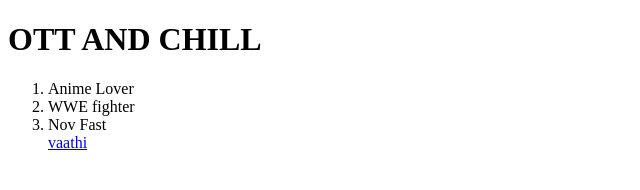
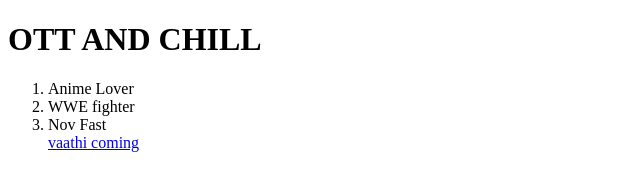
Before and after one commit to Gokuls0611/ottandchill.com, a plain HTML site: page index.html in a window 1280 px wide. Shown: the full height of the page, 0-640 px from the left. Drawn offline with Linux system fonts and the light colour scheme.

Commit message:
Update index.html

```diff
--- a/index.html
+++ b/index.html
@@ -9,6 +9,6 @@
 	<li>Anime Lover</li>
 	<li>WWE fighter</li>
 	<li>Nov Fast</li>
-	<a href = "https://www.youtube.com/watch?v=fRD_3vJagxk">vaathi</a>
+	<a href = "https://www.youtube.com/watch?v=fRD_3vJagxk">vaathi coming</a>
 </ol>
 </html>
```
